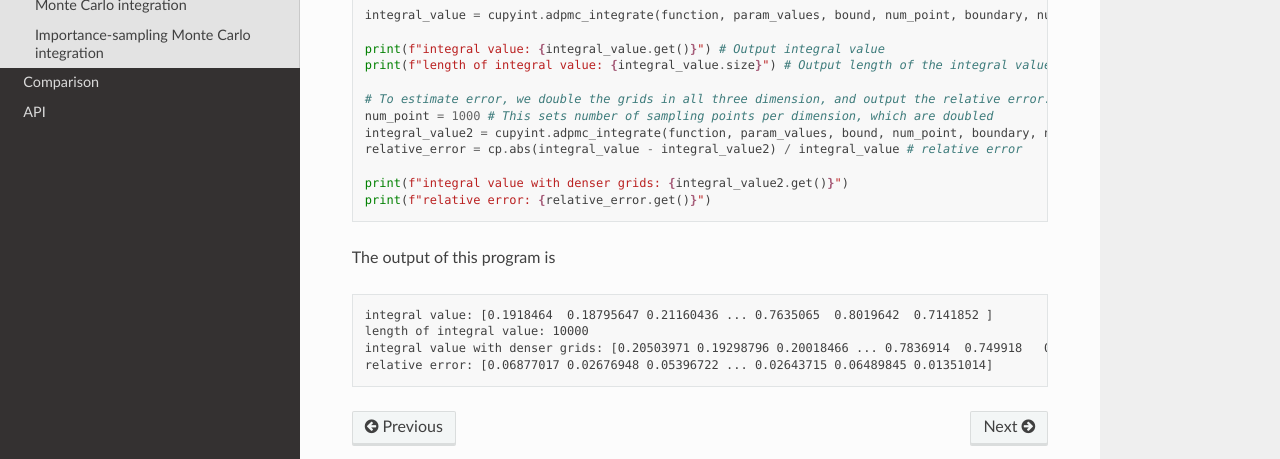
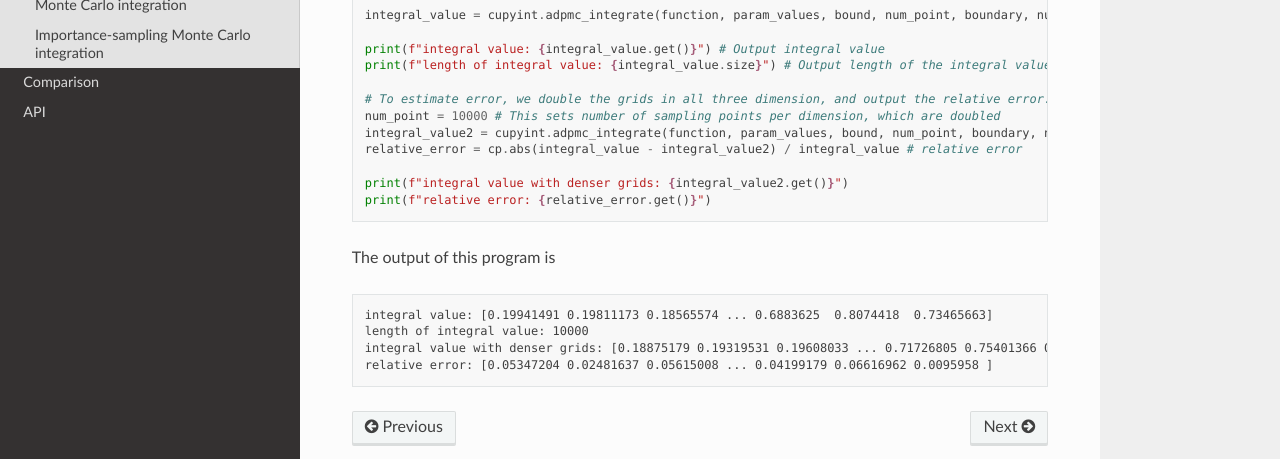
Before and after one commit to ze-ouyang/cupyint_doc, a Sphinx documentation site: the page built from docs/source/tutorial.rst, in a window 1280 px wide and 900 px high, scrolled down 13532 px. Shown: the part 324-783 px from the top of the window. Built offline with Sphinx 7.4.7 and the Read the Docs theme 3.1.0, drawn with Linux system fonts in a browser that asks for light colours.

Commit message:
Update tutorial.rst

```diff
--- a/docs/source/tutorial.rst
+++ b/docs/source/tutorial.rst
@@ -654,7 +654,7 @@ The code for the second example is given below
   print(f"length of integral value: {integral_value.size}") # Output length of the integral value
 
   # To estimate error, we double the grids in all three dimension, and output the relative error.
-  num_point = 1000 # This sets number of sampling points per dimension, which are doubled
+  num_point = 10000 # This sets number of sampling points per dimension, which are doubled
   integral_value2 = cupyint.adpmc_integrate(function, param_values, bound, num_point, boundary, num_iteration) #We use adpmc_integrate function
   relative_error = cp.abs(integral_value - integral_value2) / integral_value # relative error
 
@@ -665,7 +665,7 @@ The output of this program is
 
 .. code-block:: none
 
-  integral value: [0.1918464  0.18795647 0.21160436 ... 0.7635065  0.8019642  0.7141852 ]
+  integral value: [0.19941491 0.19811173 0.18565574 ... 0.6883625  0.8074418  0.73465663]
   length of integral value: 10000
-  integral value with denser grids: [0.20503971 0.19298796 0.20018466 ... 0.7836914  0.749918   0.7238339 ]
-  relative error: [0.06877017 0.02676948 0.05396722 ... 0.02643715 0.06489845 0.01351014]
+  integral value with denser grids: [0.18875179 0.19319531 0.19608033 ... 0.71726805 0.75401366 0.727607  ]
+  relative error: [0.05347204 0.02481637 0.05615008 ... 0.04199179 0.06616962 0.0095958 ]
```
